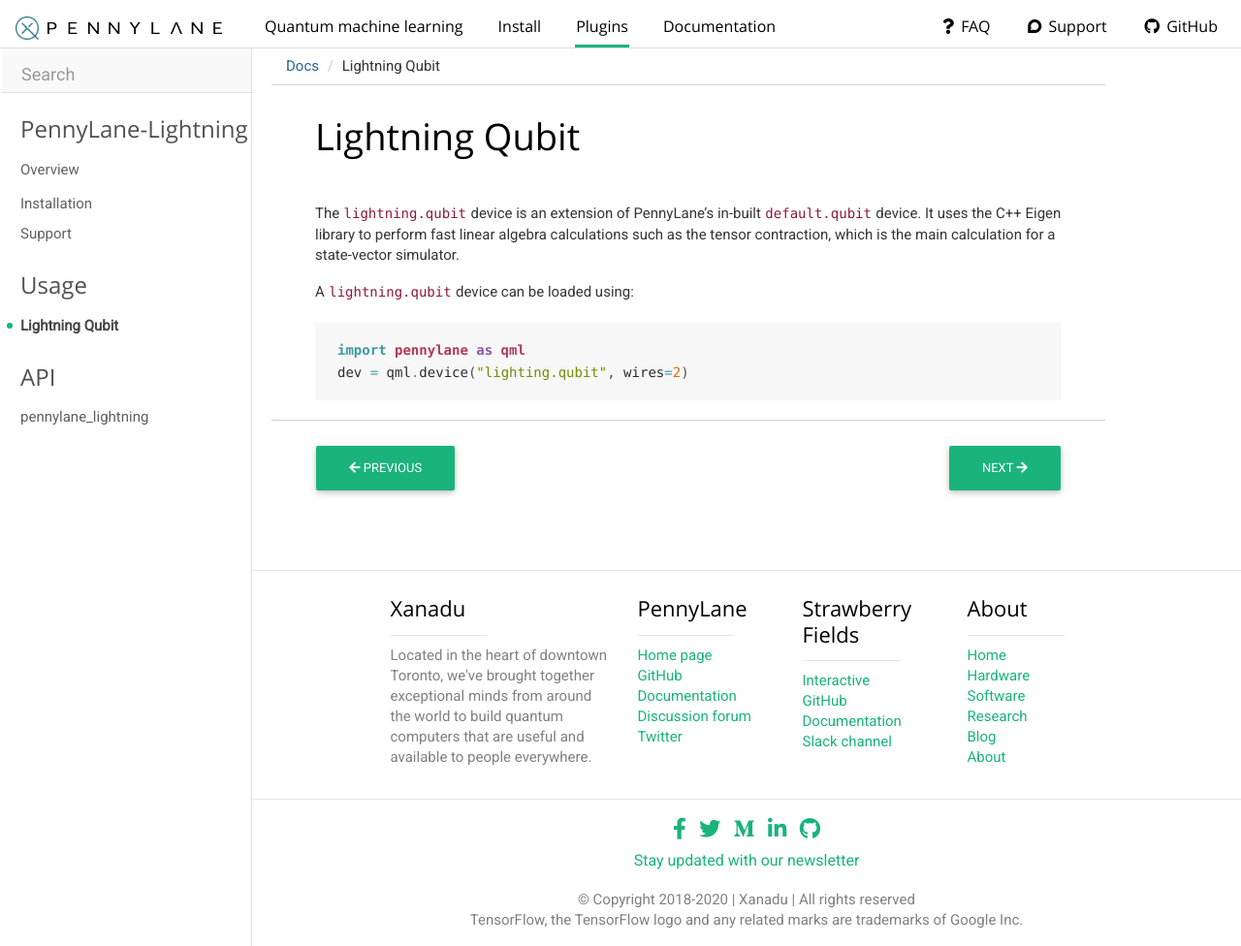
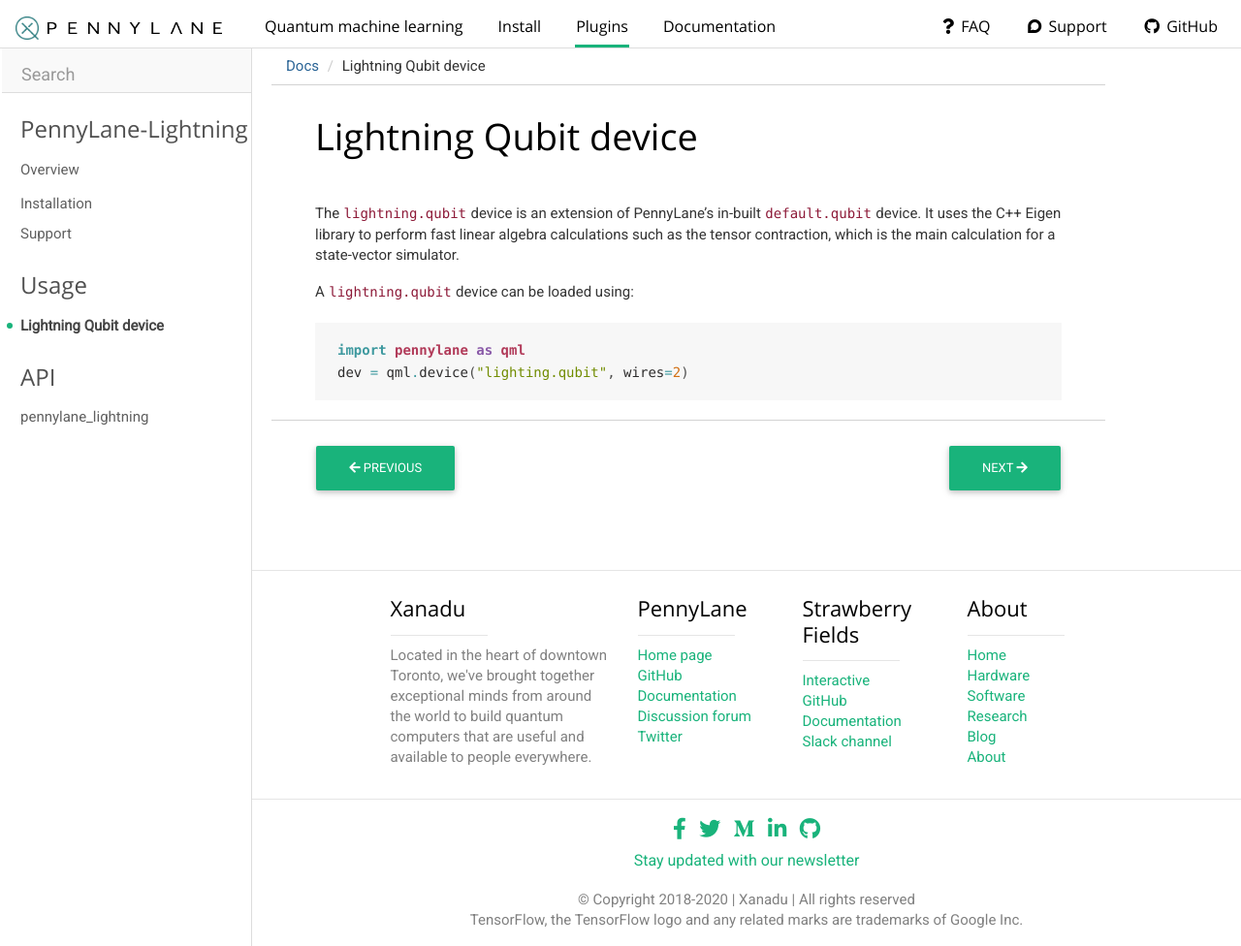
Before and after one commit to PennyLaneAI/pennylane-lightning, a Sphinx documentation site: the page built from doc/devices.rst, in a window 1280 px wide and 976 px high. Shown: the whole window at 97% size. Built offline with Sphinx 7.4.7, drawn with Linux system fonts in a browser that asks for light colours; nearby versions of some CDN libraries; the version number could not be read and is left out.

Commit message:
Make changes from code review

```diff
--- a/README.rst
+++ b/README.rst
@@ -76,6 +76,8 @@
 Support
 =======
 
+TODO - update
+
 - **Source Code:** https://github.com/XanaduAI/pennylane-lightning
 - **Issue Tracker:** https://github.com/XanaduAI/pennylane-lightning/issues
 - **PennyLane Forum:** https://discuss.pennylane.ai
--- a/doc/devices.rst
+++ b/doc/devices.rst
@@ -1,5 +1,5 @@
-Lightning Qubit
-===============
+Lightning Qubit device
+======================
 
 The ``lightning.qubit`` device is an extension of PennyLane's in-built ``default.qubit`` device.
 It uses the C++ Eigen library to perform fast linear algebra calculations such as the tensor
```
